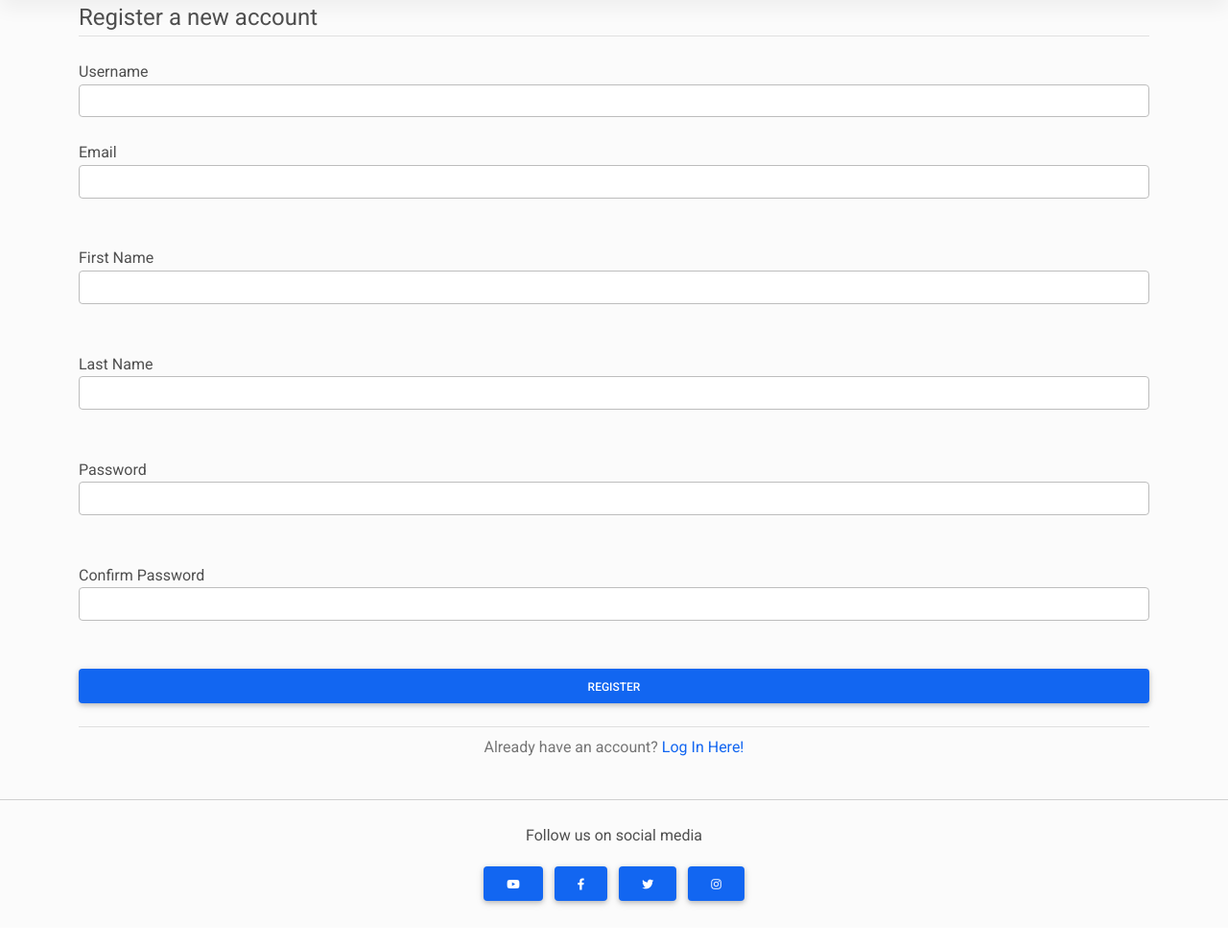
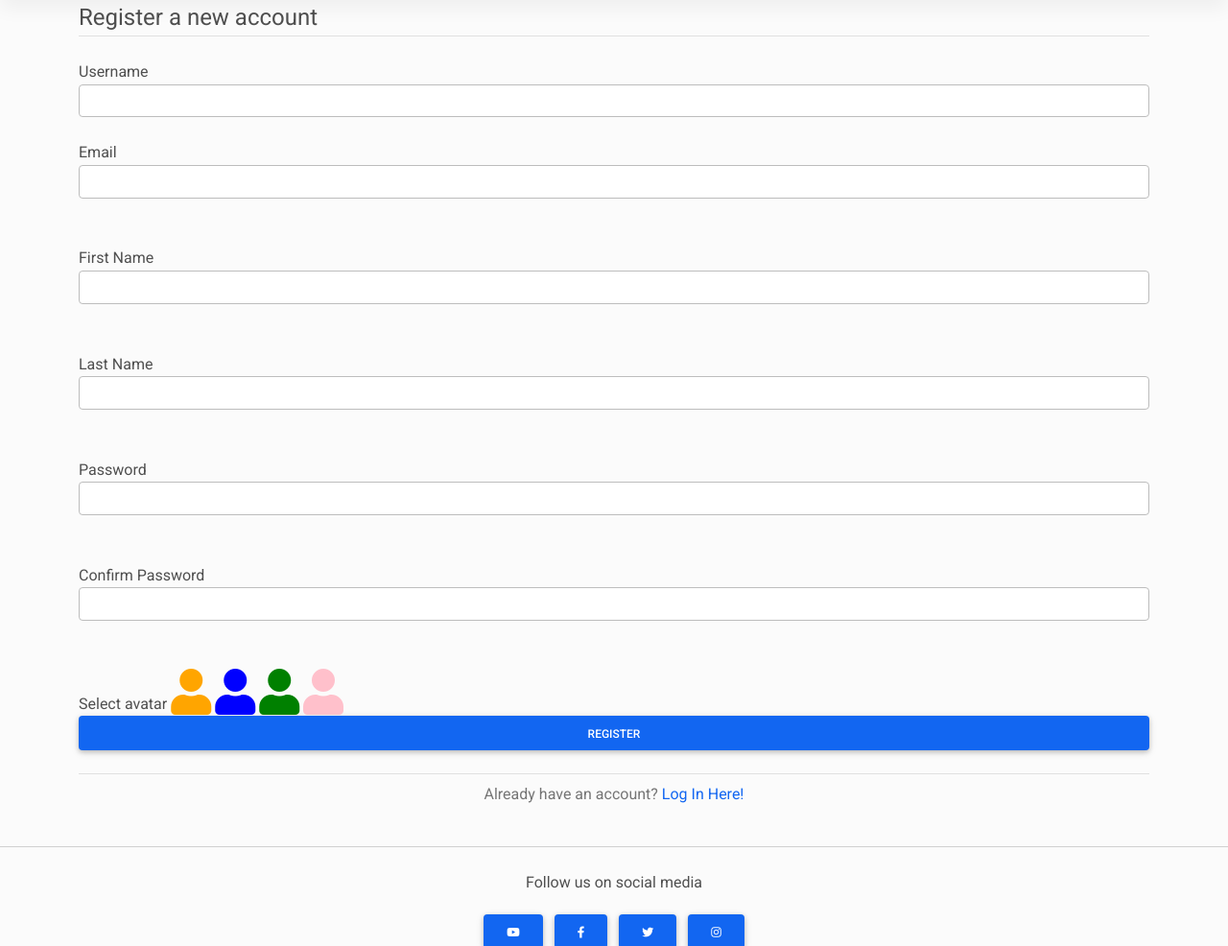
Before and after one commit to michaelhesch/ci-ms-3, a Flask app: page /auth/register in a window 1280 px wide. Shown: the part 60-1046 px from the top of the page at 96% size. Before the commit the page ends 1005 px from the top, so only its background shows below. Run offline with Flask 2, Linux system fonts and the light colour scheme.

Commit message:
Update templates to include basic avatar selection layout

```diff
--- a/app/templates/auth/register.html
+++ b/app/templates/auth/register.html
@@ -65,6 +65,12 @@
             <span style="color: red;">{{ error }}</span>
           {% endfor %}
         </div>
+        <div>Select avatar
+          <i class="fas fa-user fa-3x" style=" color: orange"></i>
+          <i class="fas fa-user fa-3x" style=" color: blue"></i>
+          <i class="fas fa-user fa-3x" style=" color: green"></i>
+          <i class="fas fa-user fa-3x" style=" color: pink"></i>
+        </div>
       </fieldset>
         <div class="form-group mb-4">
           {{ form.submit(class_="btn btn-primary btn-block mb-4") }}
```
Also changed, not shown: app/templates/edit_profile.html (+25 -0 lines).
